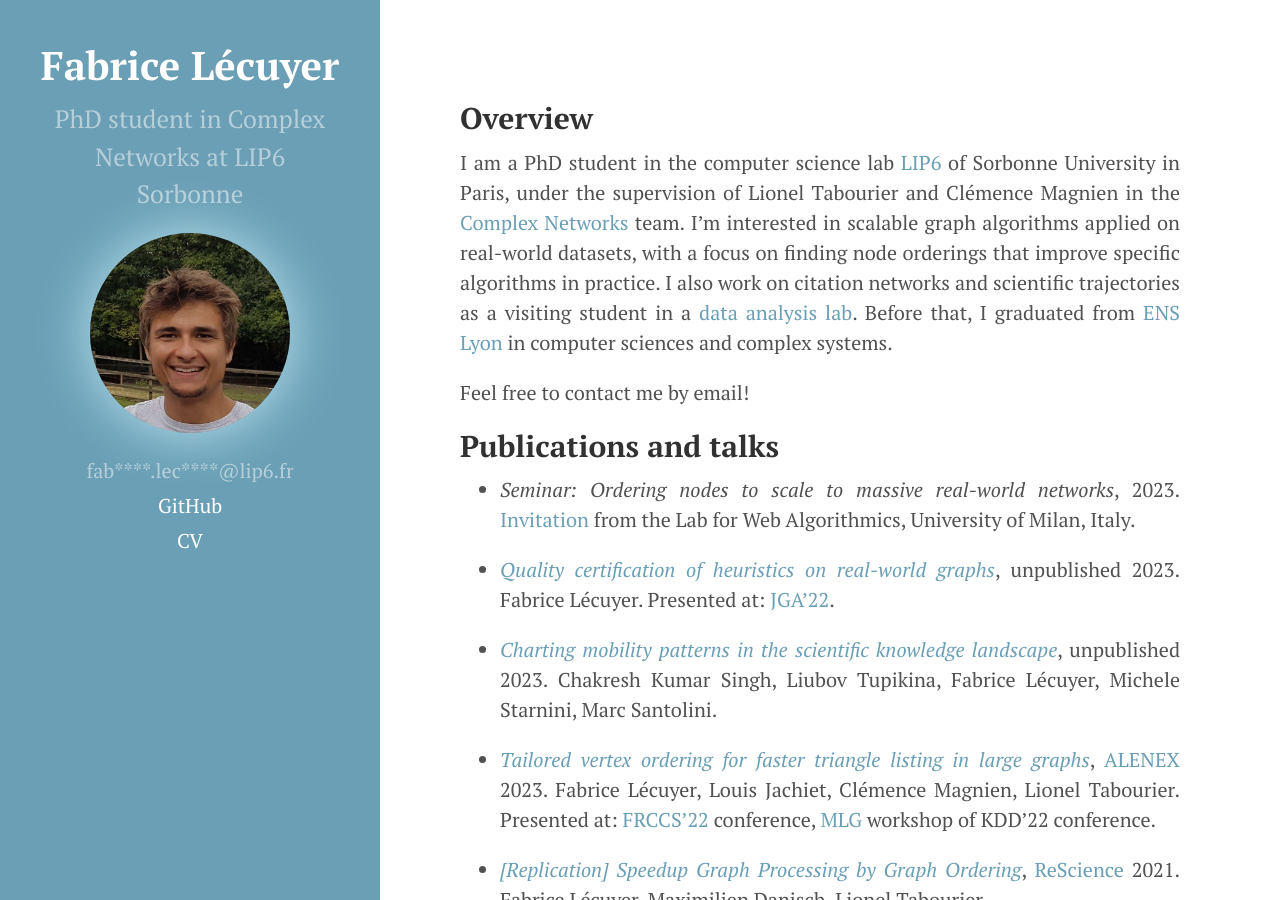
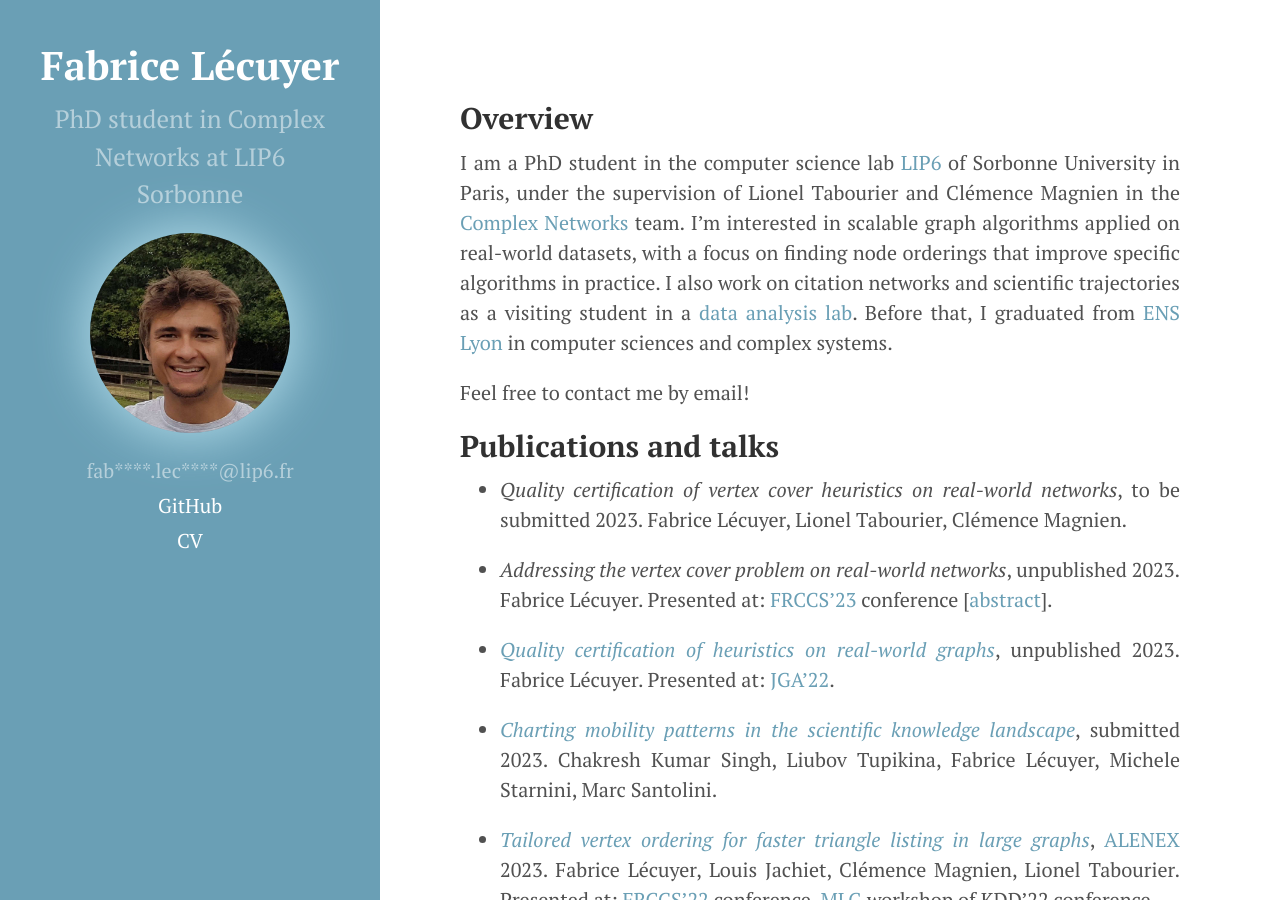
Before and after one commit to lecfab/lecfab.github.io, a Jekyll site: the page built from index.md, in a window 1280 px wide and 900 px high. Built offline with Jekyll 4.4.1, drawn with Linux system fonts in a browser that asks for light colours.

Commit message:
update from ./CV-generate.sh

```diff
--- a/_config.yml
+++ b/_config.yml
@@ -65,16 +65,23 @@ data:
         #   fr:
         #       title: "Papier du futur"
         #       comment: Sera envoyé à DAWAK
-        - title: 'Seminar: Ordering nodes to scale to massive real-world networks'
+        - title: Quality certification of vertex cover heuristics on real-world networks
+          authors: Fabrice Lécuyer, Lionel Tabourier, Clémence Magnien
+          published: to be submitted
+          year: 2023
+          fr:
+            published: en cours de soumission
+
+        - title: Addressing the vertex cover problem on real-world networks
+          authors: Fabrice Lécuyer
+          published: unpublished
           year: 2023
           comment: >
-            [Invitation](https://www.di.unimi.it/ecm/home/aggiornamenti-e-archivi/tutte-le-notizie/content/ordering-nodes-to-scale-to-massive-real-world-networks.0000.UNIMIDIRE-102347)
-            from the Lab for Web Algorithmics, University of Milan, Italy.
+            Presented at: [FRCCS'23](https://iutdijon.u-bourgogne.fr/ccs-france/) conference [[abstract](https://fabrice.lecuyer.me/public/pdf/Lecuyer_2023_FRCCS.pdf)].
           fr:
-            title: "Séminaire : Ordonner les nœuds pour passer à l'échelle sur les graphes réels"
-            comment: >
-                [Invitation](https://www.di.unimi.it/ecm/home/aggiornamenti-e-archivi/tutte-le-notizie/content/ordering-nodes-to-scale-to-massive-real-world-networks.0000.UNIMIDIRE-102347)
-                par le Laboratoire d'Algorithmique du Web, Université de Milan, Italie.
+              published: non publié
+              comment: >
+                Présenté à la conférence [FRCCS'23](https://iutdijon.u-bourgogne.fr/ccs-france/).
 
         - title: Quality certification of heuristics on real-world graphs
           authors: Fabrice Lécuyer
@@ -84,16 +91,16 @@ data:
           comment: "Presented at: [JGA'22](https://jga2022.sciencesconf.org)."
           fr:
               title: Certifier la qualité d’une heuristique sur des graphes réels
-              published: non publié
+              published: en cours de soumission
               comment: "Présenté à [JGA'22](https://jga2022.sciencesconf.org) [[résumé](https://fabrice.lecuyer.me/public/pdf/Lecuyer_2022_JGA.pdf)]."
 
         - title: Charting mobility patterns in the scientific knowledge landscape
           authors: Chakresh Kumar Singh, Liubov Tupikina, Fabrice Lécuyer, Michele Starnini, Marc Santolini
-          published: unpublished
+          published: submitted
           year: 2023
           link: https://arxiv.org/abs/2302.13054
           fr:
-              published: non publié
+              published: soumis
 
         - title: Tailored vertex ordering for faster triangle listing in large graphs
           authors: Fabrice Lécuyer, Louis Jachiet, Clémence Magnien, Lionel Tabourier
```
Also changed, not shown: 2 other files.
